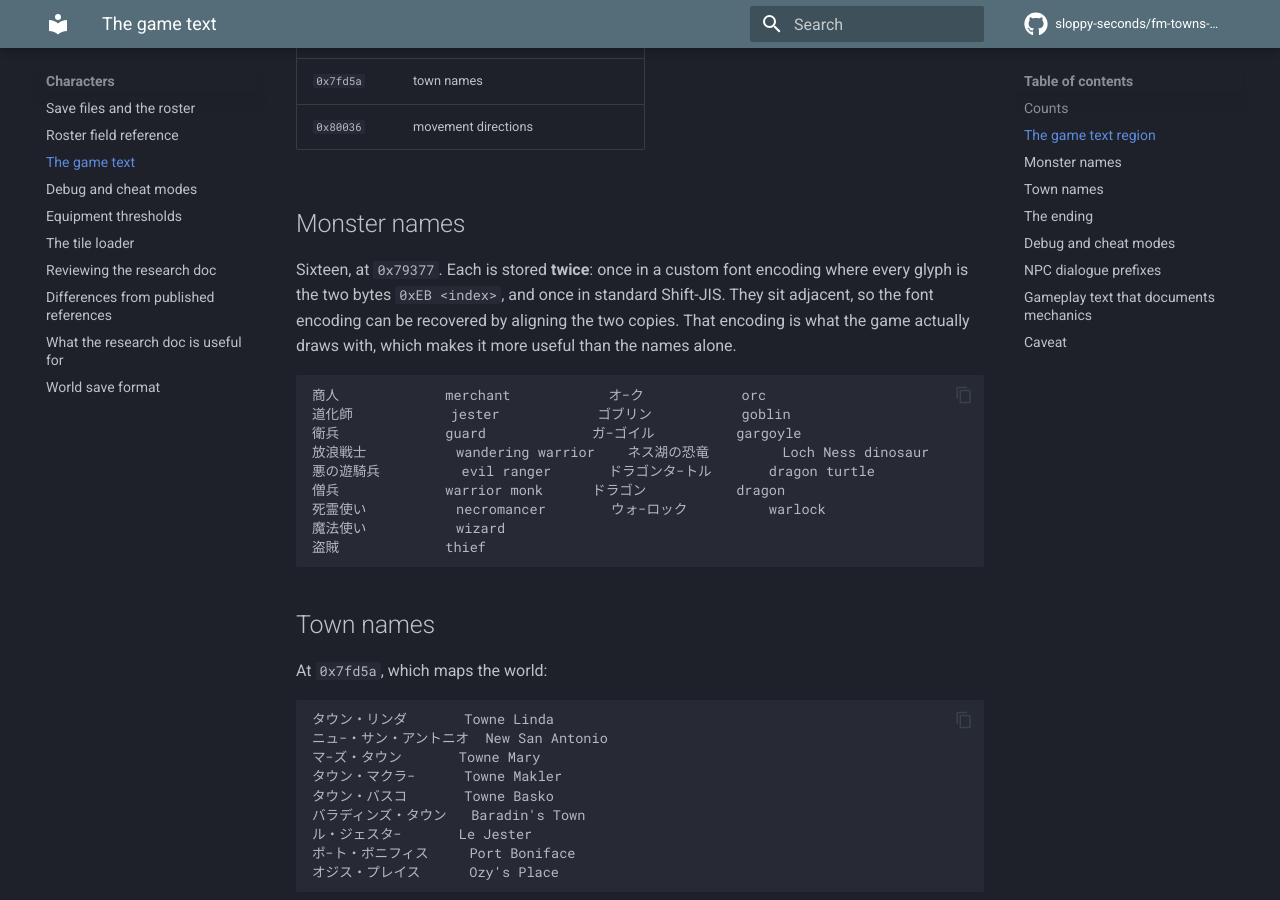
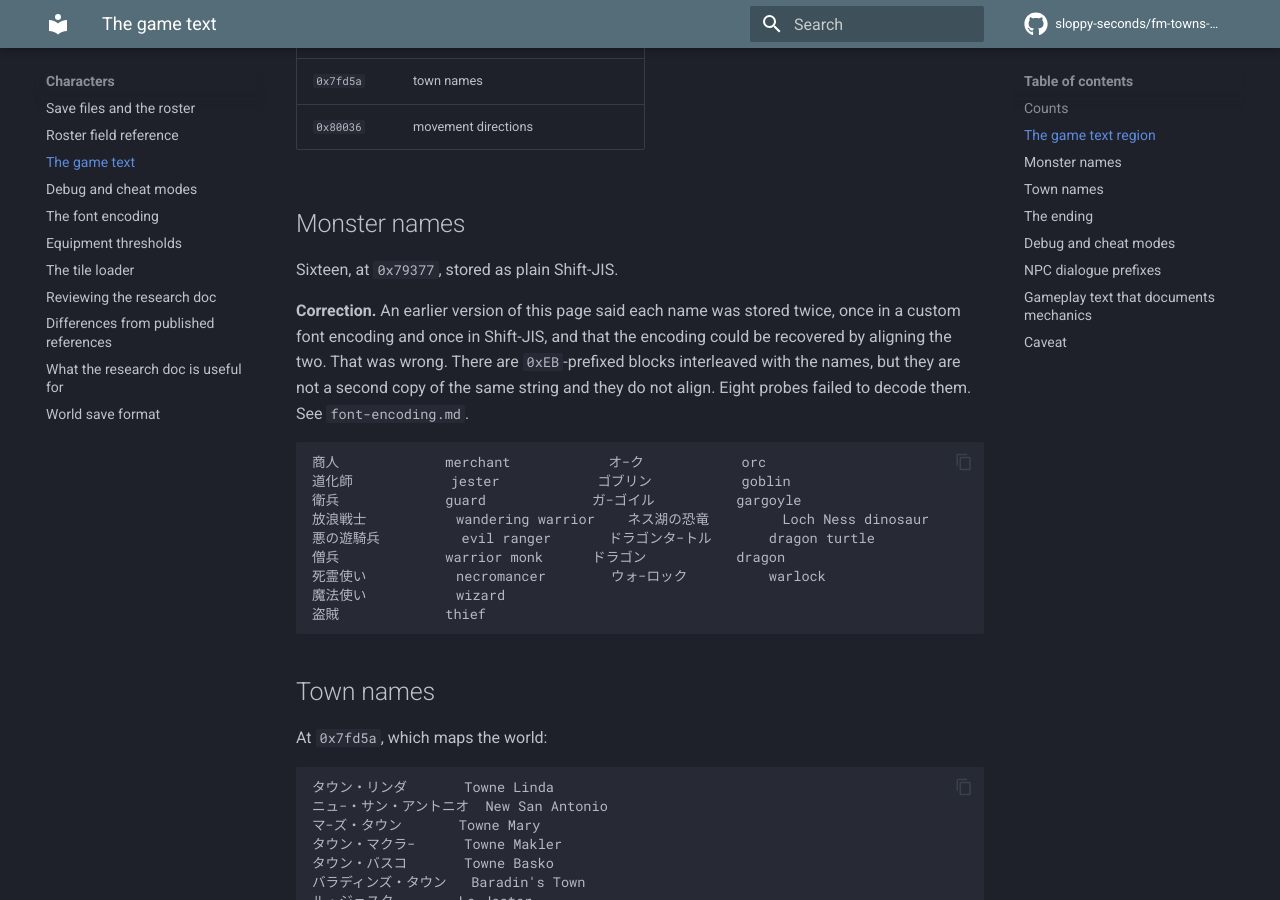
Before and after one commit to sloppy-seconds/fm-towns-ultima, an MkDocs documentation site: the page built from docs/game-text.md, in a window 1280 px wide and 900 px high, scrolled down 1299 px. Built offline with MkDocs 1.6.1 and Material for MkDocs 9.7.7, drawn with Linux system fonts in a browser that asks for light colours; comment, search, counter and statistics services are not loaded.

Commit message:
Try eight methods to decode the font encoding. All fail. Correct the wrong claim.
You said do it, so I did it properly, and the honest result is that the claim I made
earlier was wrong and the encoding did not fall.

THE CORRECTION. I said each monster name was stored twice, once in a custom font
encoding and once in Shift-JIS, and that aligning the two copies would recover the
encoding. It is not true. The monster table does alternate a Shift-JIS name with a
0xEB-prefixed block, but the block is not a second copy of that name and does not
align with it. Pairing them gives a 4-glyph run against the 6-character name
ネス湖の恐竜. Both game-text.md and open-questions.md are corrected rather than quietly
rewritten, because a wrong method left in place gets repeated.

Eight probes, all recorded with measurements in docs/font-encoding.md so nobody
retries them blind: positional alignment on equal length, frequency matching, a
hand-transcribed seed that produced 6 direct glyph conflicts and was unsound to begin
with, a mechanical table walk, a reading-versus-kanji ratio test, an offset search over
-3 to +3 under a length constraint, a two-byte code page test, and a check on whether
the second byte is a Shift-JIS trail byte.

The one probe that looked like it worked was the reading-versus-kanji ratio, which
predicted 2.31 for names containing kanji against 1.39 for kana-only names and got
exactly that direction. It is marked inconclusive rather than passed, because a ratio
computed over a wrong pairing can show a spurious trend. That distinction is the whole
point of the project's rule about plausible findings.

WHAT SURVIVES. The Shift-JIS text extracts cleanly and needs no conversion. That is not
affected by any of this. The 0xEB runs are a separate structure that happens to sit
between strings, and 0xEB being a valid Shift-JIS lead byte is why the two got confused
in the first place.

WHY THIS IS A DEAD END FOR NOW. Eight statistical probes is enough evidence that the
structure is not recoverable by statistic alone. It needs the code that reads it, and
that code is reached the same way the debug mode strings and the asset paths are,
which is the unsolved addressing problem. Fixing that once would unblock three
separate things at the same time.

````diff
--- a/docs/game-text.md
+++ b/docs/game-text.md
@@ -40,11 +40,13 @@ The game's strings are contiguous from about `0x79300` to `0x81000`. Ordering:
 
 ## Monster names
 
-Sixteen, at `0x79377`. Each is stored **twice**: once in a custom font encoding where
-every glyph is the two bytes `0xEB <index>`, and once in standard Shift-JIS. They sit
-adjacent, so the font encoding can be recovered by aligning the two copies. That
-encoding is what the game actually draws with, which makes it more useful than the
-names alone.
+Sixteen, at `0x79377`, stored as plain Shift-JIS.
+
+**Correction.** An earlier version of this page said each name was stored twice, once
+in a custom font encoding and once in Shift-JIS, and that the encoding could be
+recovered by aligning the two. That was wrong. There are `0xEB`-prefixed blocks
+interleaved with the names, but they are not a second copy of the same string and they
+do not align. Eight probes failed to decode them. See `font-encoding.md`.
 
 ```
 商人             merchant            オ−ク            orc
--- a/mkdocs.yml
+++ b/mkdocs.yml
@@ -66,6 +66,7 @@ nav:
       - Roster field reference: roster-reference.md
       - The game text: game-text.md
       - Debug and cheat modes: debug-modes.md
+      - The font encoding: font-encoding.md
       - Equipment thresholds: equipment-thresholds.md
       - The tile loader: tile-loader.md
       - Reviewing the research doc: meta-analysis-review.md
````
Also changed, not shown: docs/font-encoding.md (added, +115 -0 lines), docs/open-questions.md (+6 -0 lines).
